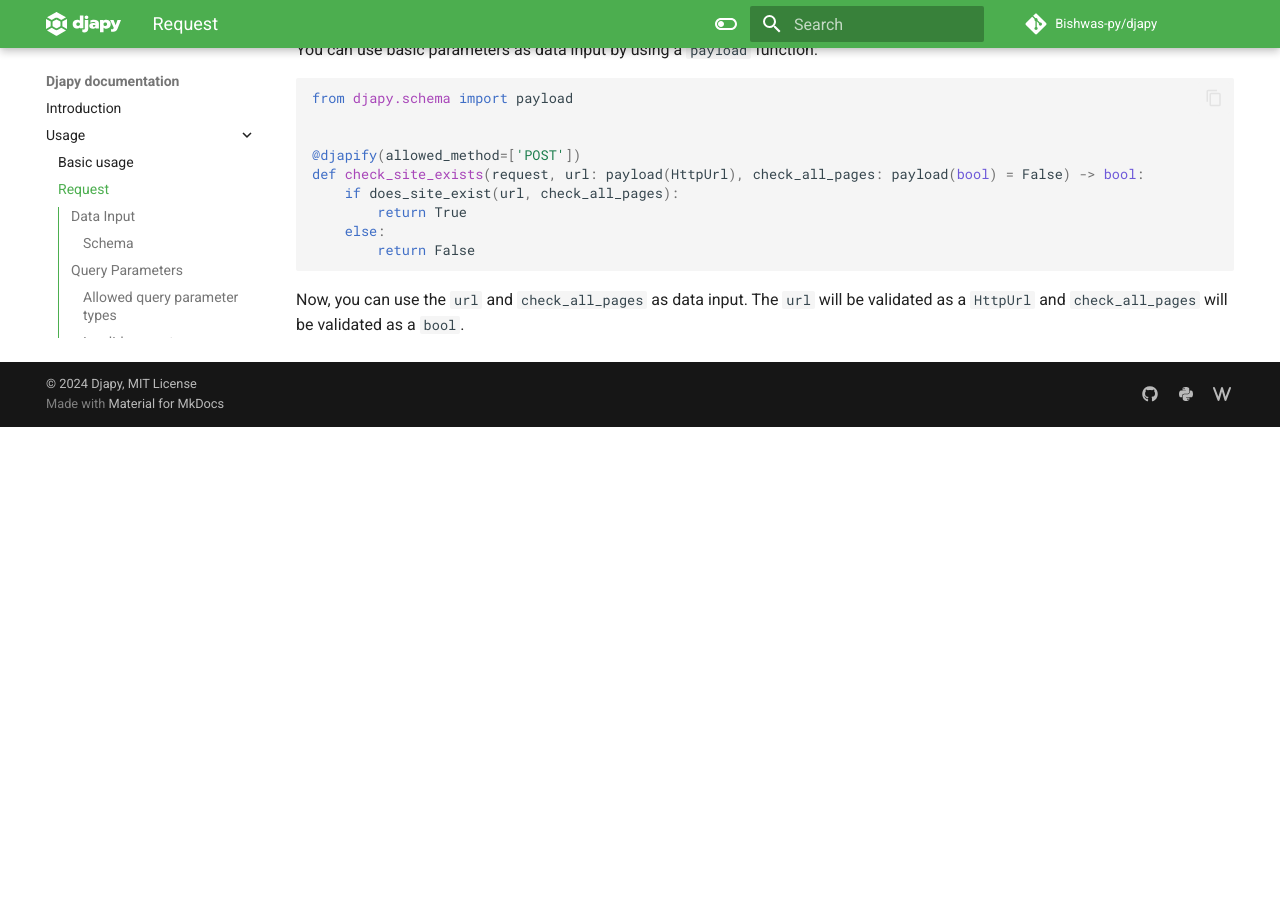
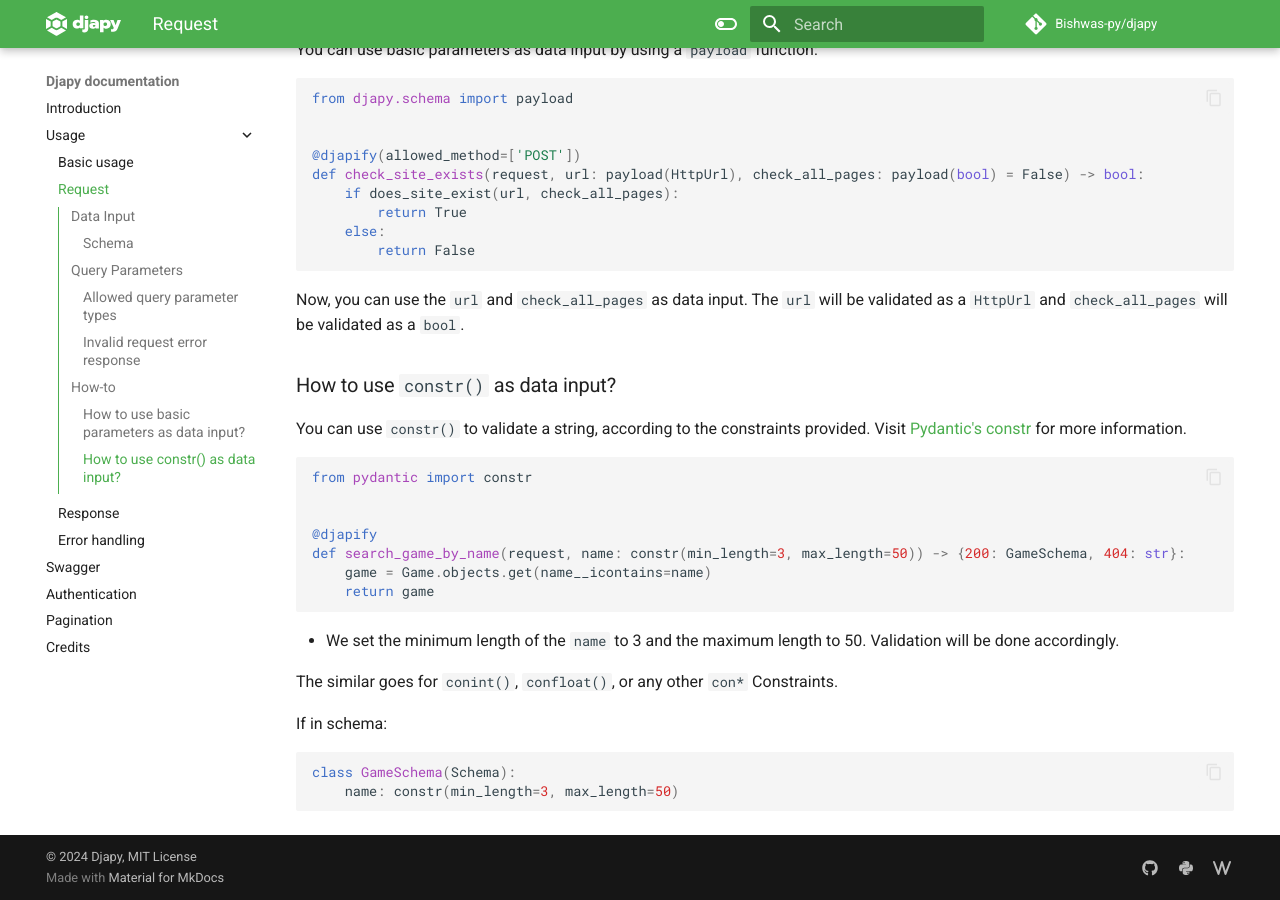
Before and after one commit to Bishwas-py/djapy-docs, an MkDocs documentation site: the page built from docs/usage/request.md, in a window 1280 px wide and 900 px high, scrolled down 2659 px. Built offline with MkDocs 1.6.1 and Material for MkDocs 9.7.7, drawn with Linux system fonts in a browser that asks for light colours; comment, search, counter and statistics services are not loaded; before the commit the page ends 3086 px from its top, so only the background shows below that.

Commit message:
Constraints pydantic added

````diff
--- a/docs/usage/request.md
+++ b/docs/usage/request.md
@@ -136,3 +136,29 @@ def check_site_exists(request, url: payload(HttpUrl), check_all_pages: payload(b
 
 Now, you can use the `url` and `check_all_pages` as data input. The `url` will be validated as a `HttpUrl`
 and `check_all_pages` will be validated as a `bool`.
+
+### How to use `constr()` as data input?
+
+You can use `constr()` to validate a string, according to the constraints provided.
+Visit [Pydantic's constr](https://docs.pydantic.dev/latest/api/types/#pydantic.types.constr) for more information.
+
+```python
+from pydantic import constr
+
+
+@djapify
+def search_game_by_name(request, name: constr(min_length=3, max_length=50)) -> {200: GameSchema, 404: str}:
+    game = Game.objects.get(name__icontains=name)
+    return game
+```
+
+- We set the minimum length of the `name` to 3 and the maximum length to 50. Validation will be done accordingly.
+
+The similar goes for `conint()`, `confloat()`, or any other `con*` Constraints.
+
+If in schema:
+
+```python
+class GameSchema(Schema):
+    name: constr(min_length=3, max_length=50)
+```
````
